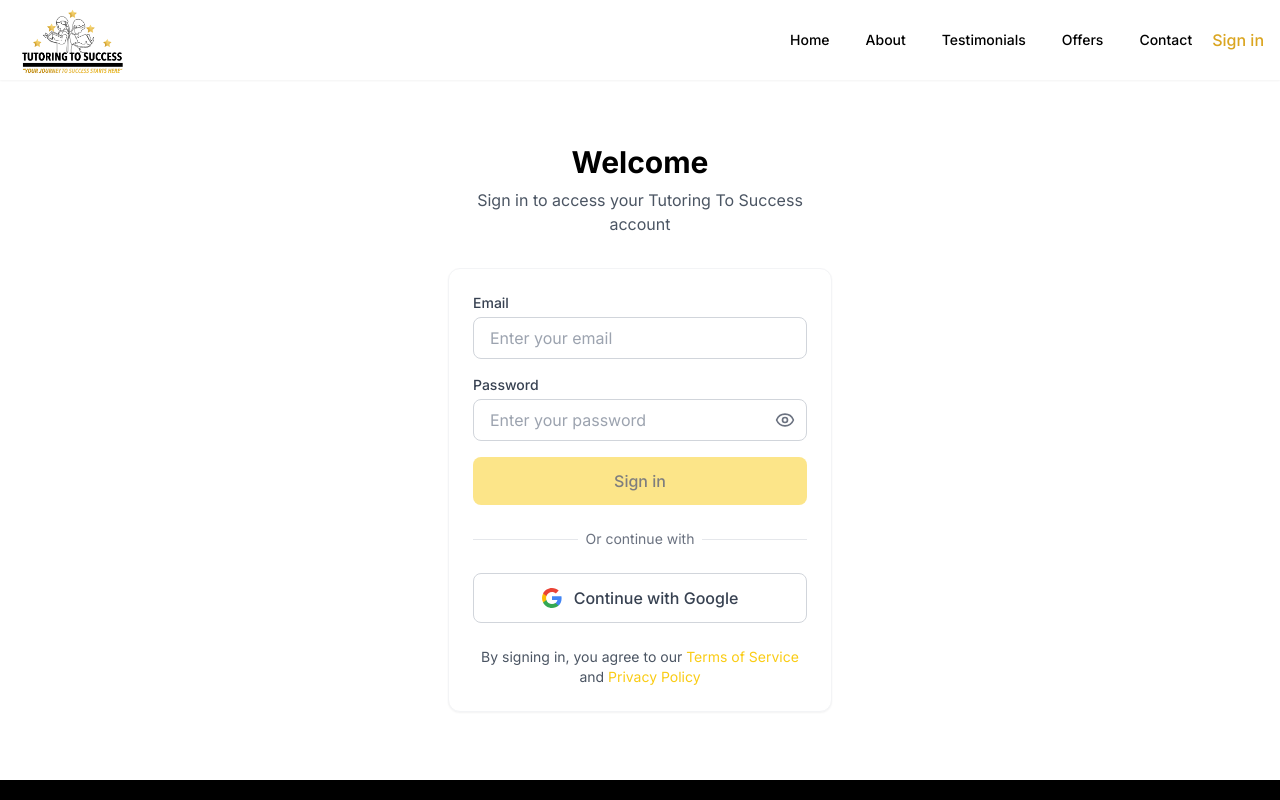
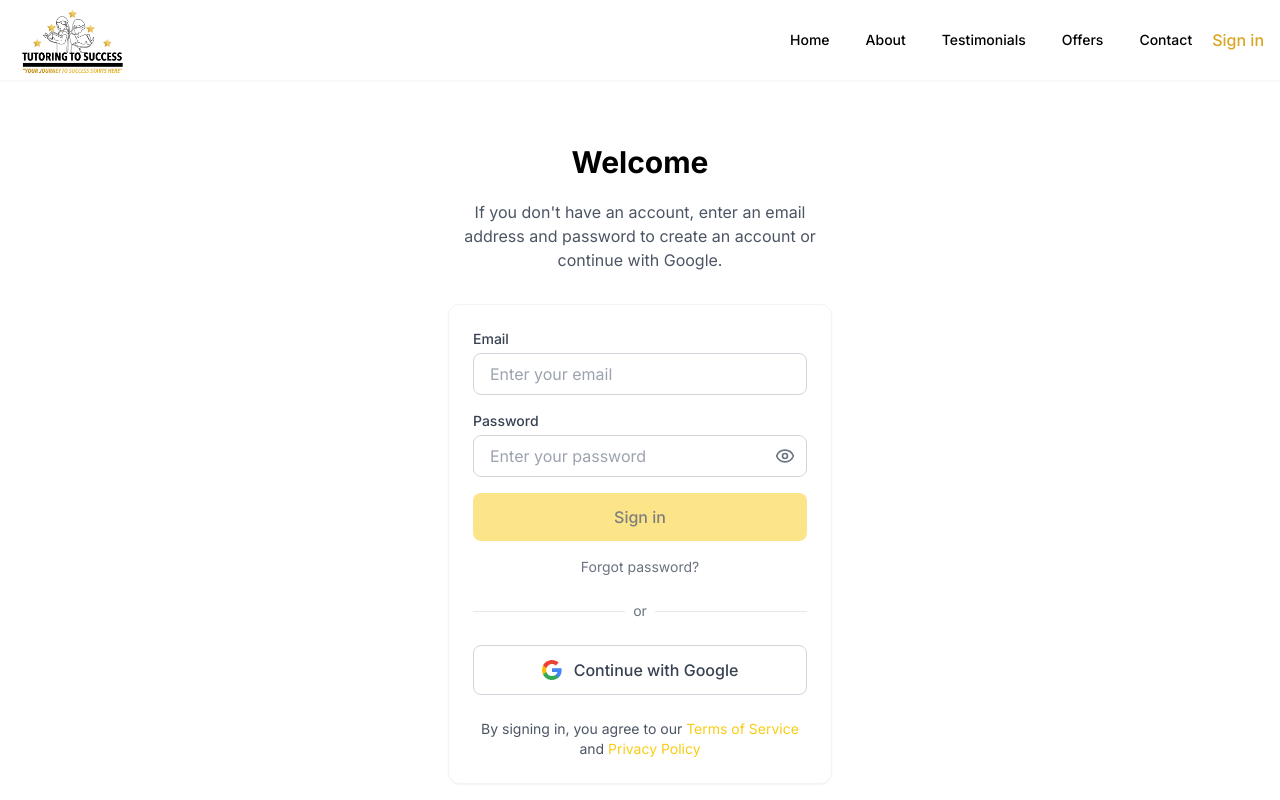
Before and after one commit to ranjsidhu/tts, a Next.js app: page /auth/sign-in in a window 1280 px wide. Shown: the top 800 px of the page. Built offline with nearby package versions, Linux system fonts and the light colour scheme; no server answers.

Commit message:
feat: update password logic

```diff
--- a/app/(pages)/(auth)/auth/forgot-password/page.tsx
+++ b/app/(pages)/(auth)/auth/forgot-password/page.tsx
@@ -1,3 +1,4 @@
+import Layout from "@/app/components/layout/Layout";
 import { Suspense } from "react";
 import type { Metadata } from "next";
 import ForgotPassword from "./ForgotPassword";
@@ -9,8 +10,10 @@ export const metadata: Metadata = {
 
 export default function ForgotPasswordPage() {
   return (
-    <Suspense fallback={<div>Loading...</div>}>
-      <ForgotPassword />
-    </Suspense>
+    <Layout>
+      <Suspense fallback={<div>Loading...</div>}>
+        <ForgotPassword />
+      </Suspense>
+    </Layout>
   );
 }
--- a/app/(pages)/(auth)/auth/sign-in/CredentialsForm.tsx
+++ b/app/(pages)/(auth)/auth/sign-in/CredentialsForm.tsx
@@ -1,6 +1,7 @@
 "use client";
 
 import { useState } from "react";
+import Link from "next/link";
 import { Eye, EyeOff } from "lucide-react";
 import { handleCredentialsSignIn } from "./serveractions";
 import toast from "react-hot-toast";
@@ -99,6 +100,12 @@ export default function CredentialsForm() {
       >
         {isLoading ? "Signing in..." : "Sign in"}
       </button>
+
+      <div className="flex justify-center">
+        <Link href="/auth/forgot-password" className="text-sm text-gray-500">
+          Forgot password?
+        </Link>
+      </div>
     </form>
   );
 }
--- a/app/(pages)/(auth)/auth/sign-in/page.tsx
+++ b/app/(pages)/(auth)/auth/sign-in/page.tsx
@@ -32,8 +32,9 @@ export default async function SignInPage() {
         <div className="max-w-md w-full mx-auto p-8">
           <div className="text-center mb-8">
             <h1 className="text-3xl font-bold mb-2">Welcome</h1>
-            <p className="text-gray-600">
-              Sign in to access your Tutoring To Success account
+            <p className="text-gray-600 mt-5">
+              If you don&apos;t have an account, enter an email address and
+              password to create an account or continue with Google.
             </p>
           </div>
 
@@ -44,9 +45,7 @@ export default async function SignInPage() {
                 <div className="w-full border-t border-gray-200"></div>
               </div>
               <div className="relative flex justify-center text-sm">
-                <span className="px-2 bg-white text-gray-500">
-                  Or continue with
-                </span>
+                <span className="px-2 bg-white text-gray-500">or</span>
               </div>
             </div>
 
--- a/app/(pages)/(auth)/auth/update-password/UpdatePassword.tsx
+++ b/app/(pages)/(auth)/auth/update-password/UpdatePassword.tsx
@@ -87,9 +87,9 @@ export default function UpdatePassword() {
         <div className="bg-white py-8 px-4 shadow-lg sm:rounded-lg sm:px-10 border border-gray-100">
           {/* Header with Icon */}
           <div className="mb-8 text-center">
-            <div className="mx-auto flex items-center justify-center h-16 w-16 rounded-full bg-blue-100">
+            <div className="mx-auto flex items-center justify-center h-16 w-16 rounded-full bg-amber-100">
               <ShieldCheckIcon
-                className="h-8 w-8 text-blue-600"
+                className="h-8 w-8 text-[#DAA520]"
                 aria-hidden="true"
               />
             </div>
@@ -125,7 +125,7 @@ export default function UpdatePassword() {
                     handleInputChange("newPassword", e.target.value)
                   }
                   placeholder="Enter your new password"
-                  className={`block w-full pl-10 pr-3 py-2 border rounded-md shadow-sm focus:outline-none focus:ring-2 focus:ring-blue-500 focus:border-blue-500 ${
+                  className={`block w-full pl-10 pr-3 py-2 border rounded-md shadow-sm focus:outline-none focus:ring-2 focus:ring-[#DAA520] focus:border-[#DAA520] ${
                     errors.newPassword ? "border-red-300" : "border-gray-300"
                   }`}
                 />
@@ -158,7 +158,7 @@ export default function UpdatePassword() {
                     handleInputChange("confirmNewPassword", e.target.value)
                   }
                   placeholder="Confirm your new password"
-                  className={`block w-full pl-10 pr-3 py-2 border rounded-md shadow-sm focus:outline-none focus:ring-2 focus:ring-blue-500 focus:border-blue-500 ${
+                  className={`block w-full pl-10 pr-3 py-2 border rounded-md shadow-sm focus:outline-none focus:ring-2 focus:ring-[#DAA520] focus:border-[#DAA520] ${
                     errors.confirmNewPassword
                       ? "border-red-300"
                       : "border-gray-300"
@@ -189,7 +189,7 @@ export default function UpdatePassword() {
               <button
                 type="submit"
                 disabled={loading}
-                className="w-full flex justify-center py-2 px-4 border border-transparent rounded-md shadow-sm text-sm font-medium text-white bg-blue-600 hover:bg-blue-700 focus:outline-none focus:ring-2 focus:ring-offset-2 focus:ring-blue-500 disabled:opacity-50 disabled:cursor-not-allowed"
+                className="w-full flex justify-center py-2 px-4 border border-transparent rounded-md shadow-sm text-sm font-medium text-white bg-[#DAA520] hover:bg-[#B8860B] focus:outline-none focus:ring-2 focus:ring-offset-2 focus:ring-[#DAA520] disabled:opacity-50 disabled:cursor-not-allowed"
               >
                 {loading ? (
                   <div className="flex items-center">
```
